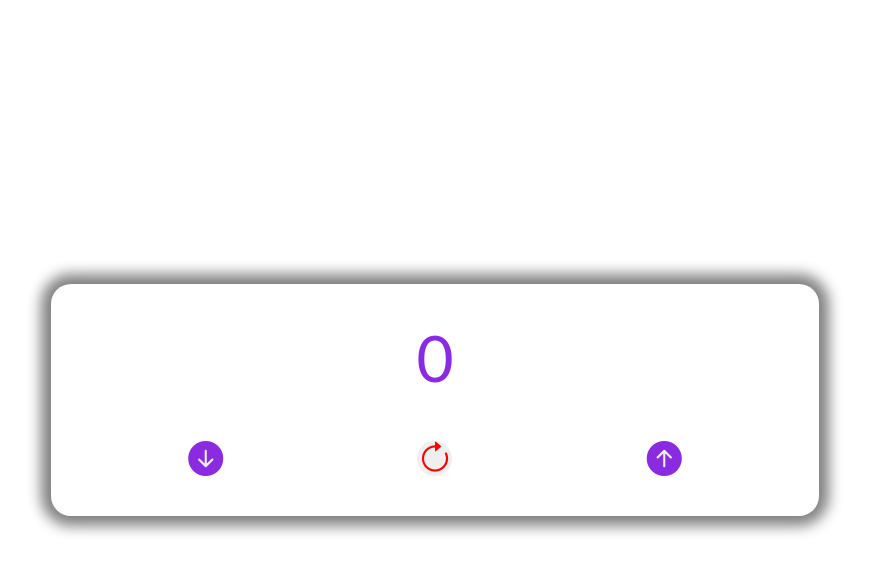
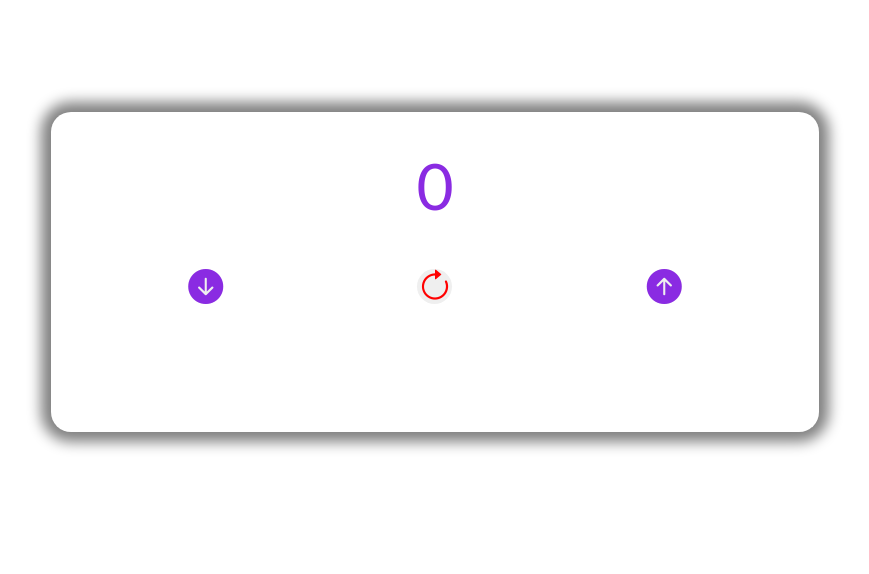
Before and after one commit to Miqael-Dev/Counter, a plain HTML site: page index.html in a window 1280 px wide. Shown: the whole page, without its empty margins (205-1074 px from the left). Drawn offline with nearby package versions, Linux system fonts and the light colour scheme.

Commit message:
some changes

```diff
--- a/Static/Css/style.css
+++ b/Static/Css/style.css
@@ -41,8 +41,7 @@
 .container {
    width: 100%;
    height: 100%;
-   display: flex;
-   align-items: center;
+   margin-top: 7pc;
 }
 
 .counter_container {
@@ -50,6 +49,7 @@
     box-shadow: 0 0 14px 10px gray;
     background-color: #FFFFFF;
     width: 60%;
+    height: 40%;
     padding: 20px;
     border-radius: 20px;
 }
```
